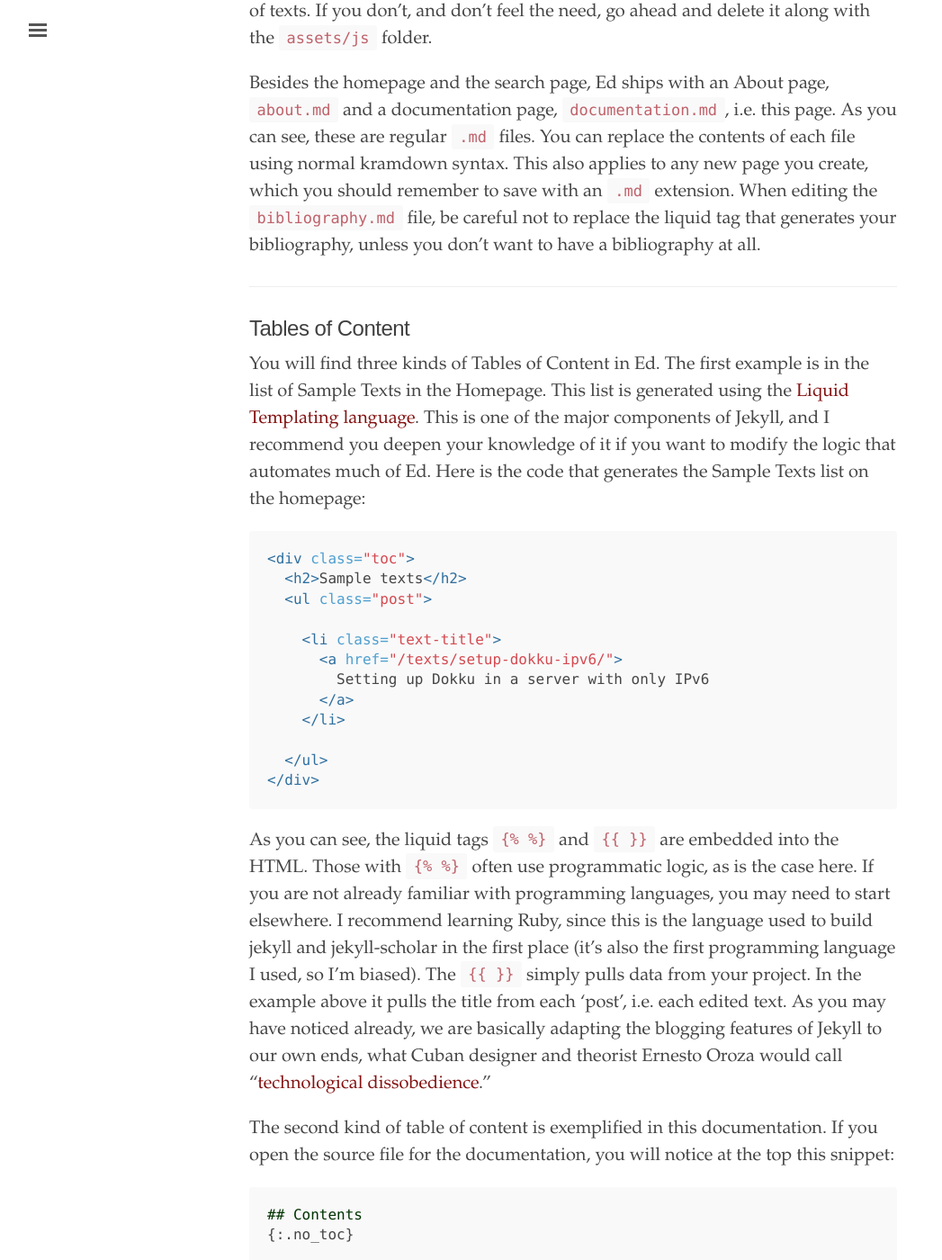
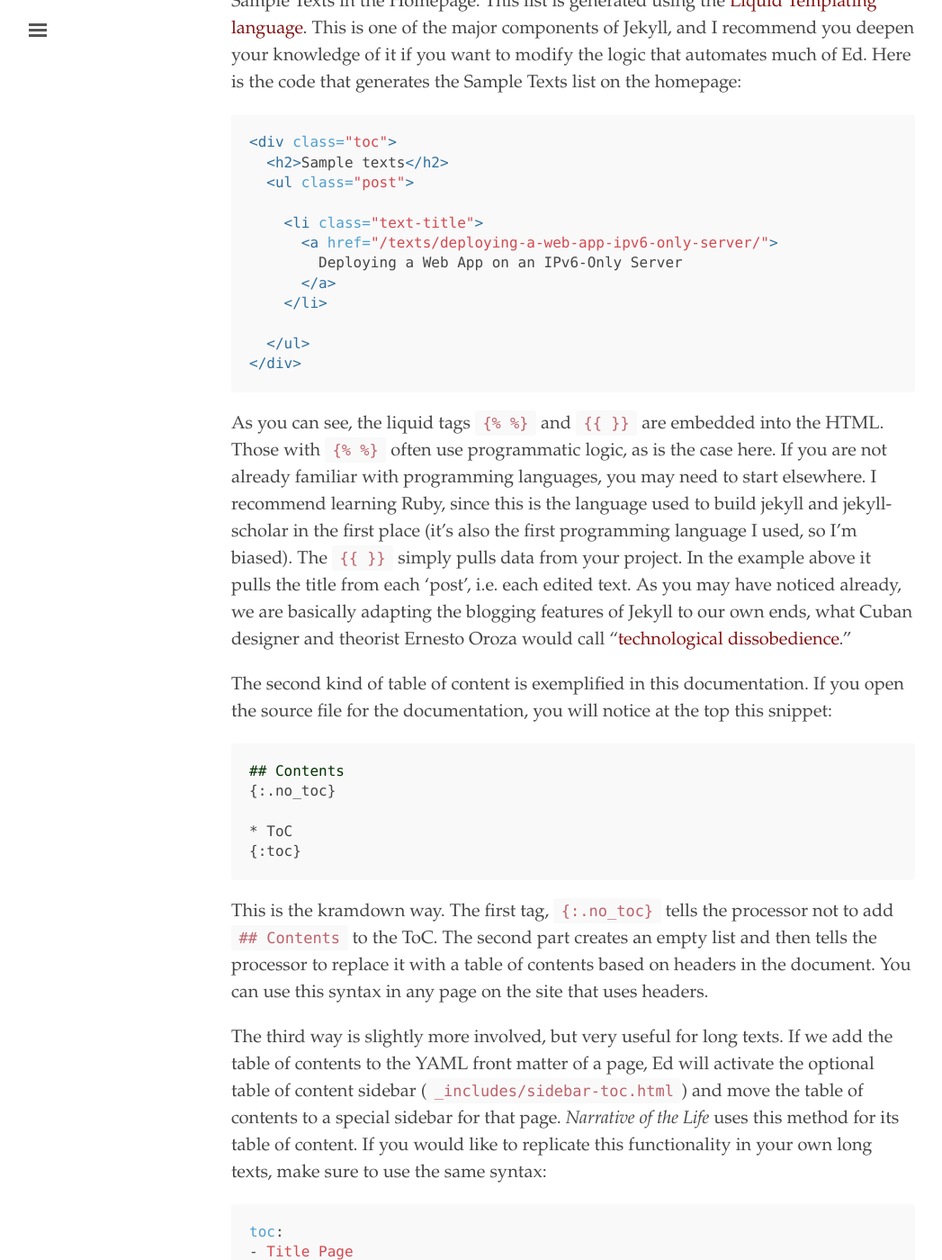
Before and after one commit to emilio2601/emilio2601.dev, a Jekyll site: the page built from documentation.md, in a window 1280 px wide and 1400 px high, scrolled down 17219 px. Shown: the whole window at 90% size, without its empty margins (3-1050 px from the left). Built offline with Jekyll 4.4.1, drawn with Linux system fonts in a browser that asks for light colours; some of the changed lines change nothing that is shown.

Commit message:
blogpost v1

````diff
--- a/_sass/_ed.scss
+++ b/_sass/_ed.scss
@@ -89,7 +89,7 @@
 
 @media (min-width: 56em) {
   .container {
-    max-width: 38rem;
+    max-width: 40rem;
   }
 }
 
--- /dev/null
+++ b/_texts/deploying-a-web-app-ipv6-only-server.md
@@ -0,0 +1,192 @@
+---
+layout: narrative
+title: "Deploying a Web App on an IPv6-Only Server"
+author: Emilio Mendoza
+editor: Emilio Mendoza
+publication-date: 2025
+toc:
+- Intro
+- Connecting to the server
+- Deploying the app
+- Conclusion
+
+---
+
+---
+
+## Intro
+Recently, I was looking for a way to deploy a personal project.
+
+You're reading this blog on [GitHub Pages](https://pages.github.com/), and I love its simplicity and ease of use. But since it's a Rails app, I had to look for something a bit more beefy.
+
+My first instinct was to use a PaaS platform — we were in the process of moving away from [Heroku](https://www.heroku.com/) at work and I decided to check the new crop of offerings that have surged in the last few years.
+
+To be fair, I could have stuck with Heroku; after all I was fairly familiar with it given my experience at work. But at the same time, we were not satisfied with pricing and stability, so I decided to look for alternatives.
+
+First, I tried [Render](https://render.com). It was pretty easy to get going, but as soon as I started to ingest data, I kept on running into RAM limits.
+
+Naturally, the solution was to scale up. But I was not willing to pay for that. I was paying $27/month for 512MB of RAM in my web server and 1GB of RAM in Postgres, which was not enough for my needs and is frankly expensive considering I could barely import a fraction of the data I needed.
+
+I realized that the PaaS platforms were not a good fit for my needs. I needed something that was more flexible and cost-effective.
+
+I started to look into VPS providers like [OVH](https://www.ovh.com/us/vps/), [Vultr](https://www.vultr.com/) or [Hetzner](https://www.hetzner.com/). The trade-off was that I would have to manage the server myself, but I was willing to do that.
+
+I decided to get a [CAX21](https://www.hetzner.com/cloud) from Hetzner. I'd get 4 vCPUs, 8GB of RAM and 80GB of NVMe storage for €6.49/month, which is a pretty good deal, way better than what I was paying for a PaaS platform.
+
+The server was an Ampere Altra arm64 machine. I decided to go with it versus a similarly priced Intel machine after looking at benchmarks online and seeing that the Altra was a bit faster. When we migrated our main database at work from Heroku to AWS we went with their ARM machines as well and we'd been happy with the results and the cost savings, so I figured it was a good choice.
+
+While configuring the server, they mentioned that I could save €0.50/month by not having a primary IPv4 address. I figured this would be a good opportunity to save money — plus, given the ongoing [IPv4 exhaustion](https://en.wikipedia.org/wiki/IPv4_address_exhaustion), it's a good idea to start migrating over.
+
+And while I was worried about compatibility issues, I thought that given how long IPv6 has been around, there would be good support for it.
+
+That ended up not being exactly true. Here's a summary of what happened
+<br />
+<br />
+
+## Connecting to the server
+
+For all examples in this post, I'll be using addresses from the [documentation prefix](https://en.wikipedia.org/wiki/IPv6_address#Special_addresses) `2001:db8::/32`, which is similar to `192.0.2.0/24` in IPv4.
+
+I provisioned the server with Ubuntu 24.04 LTS and was assigned a `/64` block of IPv6 addresses. The server itself was configured with `2001:db8:1234:5678::1`, the first address in the block, which is a common convention.
+
+After provisioning the server, my immediate next step would normally be to SSH in. However, I couldn't even get a connection. This sent me back to square one: basic network connectivity. My first check was a simple `ping`:
+
+
+```bash
+$ ping 2001:db8:1234:5678::1
+ping: cannot resolve 2001:db8:1234:5678::1: Unknown host
+```
+
+I was so confused. I wondered if my network didn't support IPv6. I tried to ping a few other addresses in the block, but they all failed.
+
+I found this [IPv6 test page](https://test-ipv6.com/) that I thought would be a good way to test if my network supported IPv6. I ran the test and it said that my network did not support it.
+
+I was flabbergasted. No IPv6 support in 2025? I started searching and found out that my ISP (Spectrum) is supposed to support it. I then went on my router's settings (Nest Wifi Pro) and found out that it was disabled. I'm not sure if that was the default or I had misguidedly turned it off at some point but I was happy to find the issue. I turned it back on and ran the test again. This time I got a 10/10 score, so I was happy.
+
+I then tried to ping the server again. Still no luck. After doing a bit more digging, turns out there's a separate `ping6` command that I was not using.
+
+```bash
+$ ping6 2001:db8:1234:5678::1
+PING6(56=40+8+8 bytes) 2001:db8:f00d:face::1 --> 2001:db8:1234:5678::1
+16 bytes from 2001:db8:1234:5678::1, icmp_seq=0 hlim=47 time=108.869 ms
+```
+
+Finally, success! I could reach the server. Now that I had sorted out the connectivity issues, it was time to deploy the app.
+
+<br />
+<br />
+
+## Deploying the app
+
+I decided to use [Dokku](https://dokku.com/) for this. It's a lightweight self-hosted open source PaaS that runs on top of Docker and it's pretty easy to get started with.
+
+I followed the [Dokku documentation](https://dokku.com/docs/getting-started/installation/) to install it.
+
+```bash
+$ wget -NP . https://dokku.com/install/v0.35.20/bootstrap.sh
+$ sudo DOKKU_TAG=v0.35.20 bash bootstrap.sh
+```
+
+I installed Dokku, set up a domain, and added my SSH key pretty easily. Setting up the domain meant pointing an `AAAA` record to my server's IPv6 address, as a traditional `A` record for IPv4 wouldn't work on an IPv6-only server. My first roadblock came when I tried to provision a Postgres database. Postgres is not supported out of the box, but there's a plugin for that.
+
+```bash
+$ sudo dokku plugin:install https://github.com/dokku/dokku-postgres.git
+-----> Cloning plugin repo https://github.com/dokku/dokku-postgres.git to /var/lib/dokku/plugins/available/postgres
+Cloning into 'postgres'...
+
+fatal: unable to access 'https://github.com/dokku/dokku-postgres.git/': Failed to connect to github.com port 443 after 2 ms: Couldn't connect to server
+```
+
+I was confused. I verified I had a working internet connection. I pinged `github.com` from my local machine and it was working. I pinged it from the server and it was not.
+
+It turns out GitHub does not support IPv6 at all. There's a [discussion thread](https://github.com/orgs/community/discussions/10539) with hundreds of replies in the GitHub Community forum, but so far no official announcement. There's even a website called [isgithubipv6.live](https://isgithubipv6.live/) that you can sign up for to get notified when they enable it.
+
+I wasn't gonna wait for that to happen, and luckily I found a workaround. There's a proxy called [gh-v6.com](https://gh-v6.com/) that allows you to access repositories over IPv6. And Dokku has a way to manually specify a URL for plugin installations.
+
+```bash
+$ sudo dokku plugin:install https://gh-v6.com/dokku/dokku-postgres/archive/refs/tags/1.44.0.tar.gz --name dokku-postgres
+-----> Installing plugin dokku-postgres (1.44.0)
+```
+
+Note that this proxy only works for release assets, so I had to specify the version of the plugin I wanted to install. I also had to specify the name of the plugin with the `--name` flag, otherwise Dokku would assume my plugin was called `1.44.0.tar.gz`.
+
+I was able to install the plugin and create an app and a database, and link them together.
+
+```bash
+$ dokku apps:create my-app
+$ dokku postgres:create my-app-database
+$ dokku postgres:link my-app-database my-app
+```
+
+With a `Dockerfile` and a `Procfile` in place, I was ready to deploy. Dokku keeps the simple `git push` workflow popularized by Heroku, so after setting up a git remote, I could deploy my app with a single command:
+
+```bash
+cd my-app
+git remote add dokku dokku@example.com:my-app
+git push dokku main
+```
+
+Here, `example.com` should be the domain you pointed to your server's IPv6 address with an AAAA record.
+
+However, this is where I hit another roadblock. I was not able to build the app. I was getting the following error when downloading a gem:
+
+```
+SocketError: Failed to open TCP connection to rubygems.org:443 (Hostname not known: rubygems.org) (https://rubygems.org/specs.4.8.gz)
+```
+
+My mind immediately thought it was the same issue as GitHub: lack of IPv6 support. However, I was able to ping `rubygems.org` from the server, so I eliminated that possibility. I went online and found out the problem was that Docker does not enable IPv6 by default.
+
+I had to configure the Docker daemon to support IPv6 by editing `/etc/docker/daemon.json`. This file might not exist by default, so you may need to create it. Since I was allocated a /64 block of IPv6 addresses, I used a smaller /80 subnet for Docker to avoid conflicts with host networking:
+
+```json
+{
+  "ipv6": true,
+  "fixed-cidr-v6": "2001:db8:1234:5678:1000::/80"
+}
+```
+
+This reserves a /80 subnet (281 trillion addresses) for Docker containers while leaving the rest of my /64 allocation available for other uses.
+
+Then I restarted Docker:
+```bash
+$ sudo systemctl restart docker
+```
+
+For Dokku apps to work with IPv6, I needed to configure the app to bind to all interfaces instead of just localhost:
+
+```bash
+$ dokku network:set my-app bind-all-interfaces true
+```
+
+Then rebuild the app to apply the network changes:
+
+```bash
+$ dokku ps:rebuild my-app
+```
+
+That's it! The `bind-all-interfaces` setting ensures the app listens on `[::]:PORT` (all IPv6 interfaces) rather than just `127.0.0.1:PORT` (IPv4 localhost only), which is essential for IPv6-only servers.
+
+My app was now running on IPv6. I was able to access it from my local machine and from the internet. I wanted to enable SSL, and Dokku provides a plugin to get a certificate automatically using [Let's Encrypt](https://letsencrypt.org/). Luckily, their validation process worked perfectly over IPv6, but I still had to use the proxy to install the plugin:
+
+```bash
+$ sudo dokku plugin:install https://gh-v6.com/dokku/dokku-letsencrypt/archive/refs/tags/0.22.0.tar.gz --name letsencrypt
+$ sudo dokku letsencrypt:cron-job --add
+$ dokku letsencrypt:set my-app email email@example.com
+$ dokku letsencrypt:enable my-app
+```
+
+I was done! I was able to access my app over HTTPS, both from my local machine and from the internet.
+
+<br />
+<br />
+
+## Conclusion
+
+So, was saving €0.50 a month by going IPv6-only worth the trouble? Absolutely. While the journey wasn't as straightforward as I'd initially hoped, it highlights that the internet is in a transition period. The core IPv6 technology is solid, but tools like GitHub and Docker still require manual configuration or workarounds to function in an IPv6-only world.
+
+The key challenges I faced were:
+1.  Fixing my own local network's lack of IPv6 support.
+2.  Using a proxy to pull Dokku plugins from GitHub.
+3.  Manually enabling IPv6 in Docker's configuration.
+
+Despite these hurdles, I now have a cost-effective, high-performance, and future-proof platform for my projects. If you're considering making the jump, I'd say go for it. The challenges are surmountable, and by navigating them, you'll be a little bit ahead of the curve.
--- a/_texts/setup-dokku-ipv6.md
+++ /dev/null
@@ -1,24 +0,0 @@
----
-layout: narrative
-title: "Setting up Dokku in a server with only IPv6"
-author: Emilio Mendoza
-publication-date: 2025
-toc:
-- Title Page
-
----
-
----
-
-## Editor's note
-Test
-
-## PREFACE
-
-Hello, world
-
-```
-
-$ hello
-
-```
````
